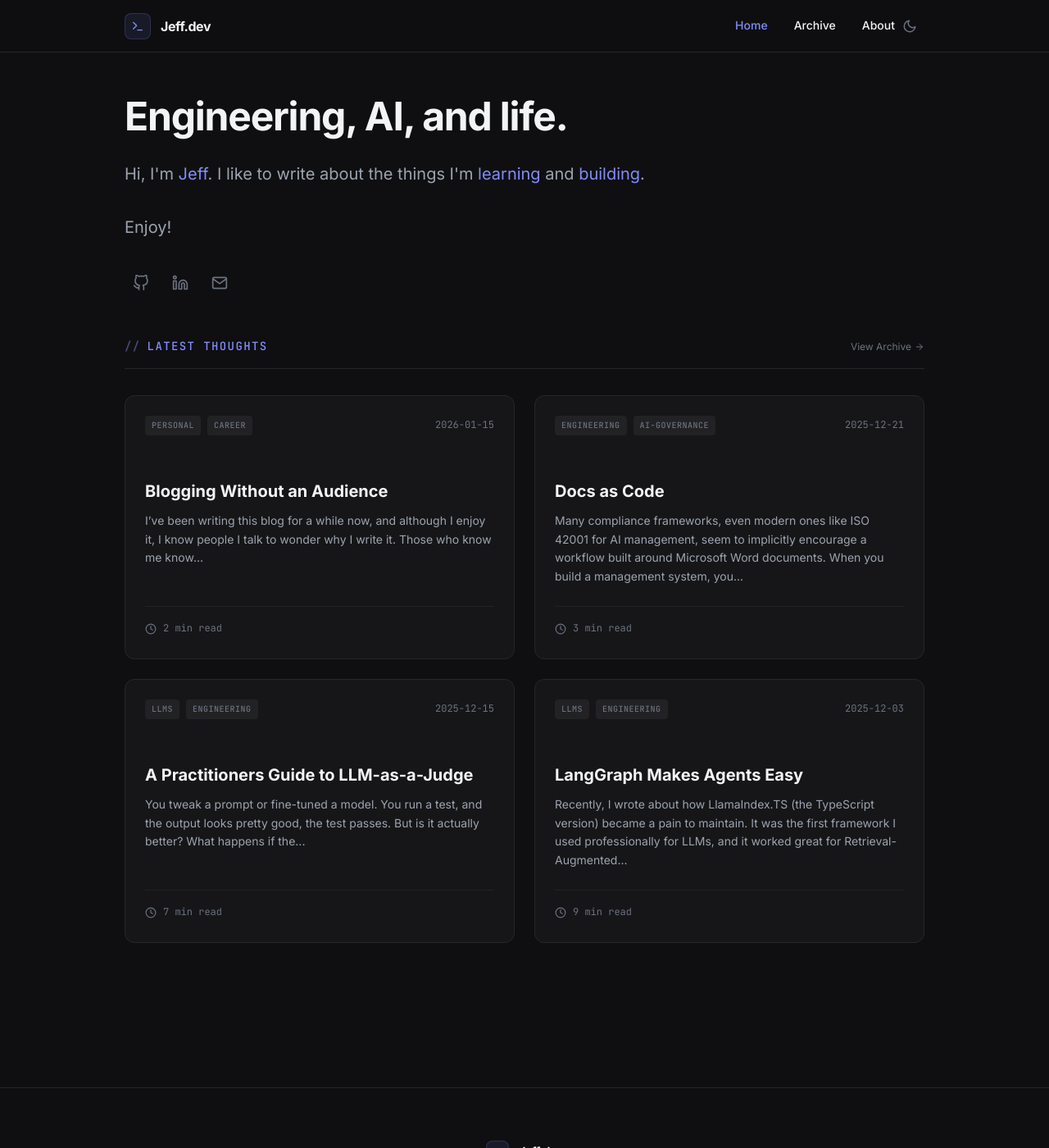
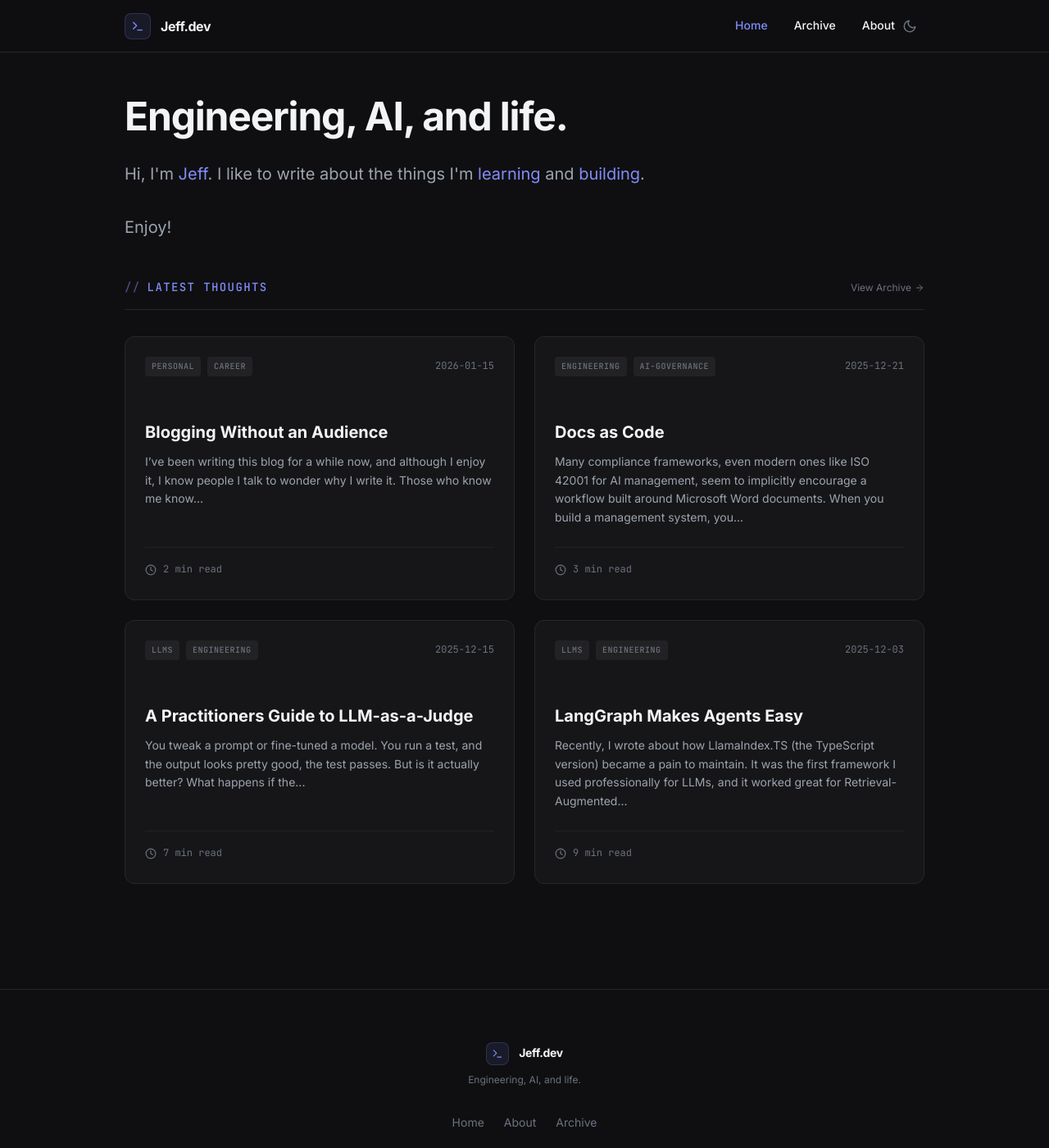
Before and after one commit to jeffgbradley2/jeffgbradley2.github.io, a Jekyll site: the page built from index.html, in a window 1280 px wide and 1400 px high. Shown: the whole window at 82% size. Built offline with Jekyll 4.4.1, drawn with Linux system fonts in a browser that asks for light colours.

Commit message:
style: remove hero social icons, reduce footer spacing

```diff
--- a/_sass/_layout.scss
+++ b/_sass/_layout.scss
@@ -229,7 +229,7 @@
 .site-footer {
   border-top: 1px solid var(--border);
   padding: var(--space-16) var(--space-6);
-  margin-top: var(--space-20);
+  margin-top: var(--space-8);
 }
 
 .footer-inner {
--- a/index.html
+++ b/index.html
@@ -13,26 +13,6 @@ description: Engineering, AI, and life - a blog by Jeff Bradley
   <p class="hero-subtitle">
     Enjoy!
   </p>
-  <div class="hero-social">
-    <a href="https://github.com/{{ site.social.github }}" class="social-btn" aria-label="GitHub" target="_blank" rel="noopener">
-      <svg xmlns="http://www.w3.org/2000/svg" viewBox="0 0 24 24" fill="none" stroke="currentColor" stroke-width="2" stroke-linecap="round" stroke-linejoin="round">
-        <path d="M9 19c-5 1.5-5-2.5-7-3m14 6v-3.87a3.37 3.37 0 0 0-.94-2.61c3.14-.35 6.44-1.54 6.44-7A5.44 5.44 0 0 0 20 4.77 5.07 5.07 0 0 0 19.91 1S18.73.65 16 2.48a13.38 13.38 0 0 0-7 0C6.27.65 5.09 1 5.09 1A5.07 5.07 0 0 0 5 4.77a5.44 5.44 0 0 0-1.5 3.78c0 5.42 3.3 6.61 6.44 7A3.37 3.37 0 0 0 9 18.13V22"></path>
-      </svg>
-    </a>
-    <a href="https://linkedin.com/in/{{ site.social.linkedin }}" class="social-btn" aria-label="LinkedIn" target="_blank" rel="noopener">
-      <svg xmlns="http://www.w3.org/2000/svg" viewBox="0 0 24 24" fill="none" stroke="currentColor" stroke-width="2" stroke-linecap="round" stroke-linejoin="round">
-        <path d="M16 8a6 6 0 0 1 6 6v7h-4v-7a2 2 0 0 0-2-2 2 2 0 0 0-2 2v7h-4v-7a6 6 0 0 1 6-6z"></path>
-        <rect x="2" y="9" width="4" height="12"></rect>
-        <circle cx="4" cy="4" r="2"></circle>
-      </svg>
-    </a>
-    <a href="mailto:{{ site.social.email }}" class="social-btn" aria-label="Email">
-      <svg xmlns="http://www.w3.org/2000/svg" viewBox="0 0 24 24" fill="none" stroke="currentColor" stroke-width="2" stroke-linecap="round" stroke-linejoin="round">
-        <path d="M4 4h16c1.1 0 2 .9 2 2v12c0 1.1-.9 2-2 2H4c-1.1 0-2-.9-2-2V6c0-1.1.9-2 2-2z"></path>
-        <polyline points="22,6 12,13 2,6"></polyline>
-      </svg>
-    </a>
-  </div>
 </section>
 
 <!-- Latest Posts Section -->
```
